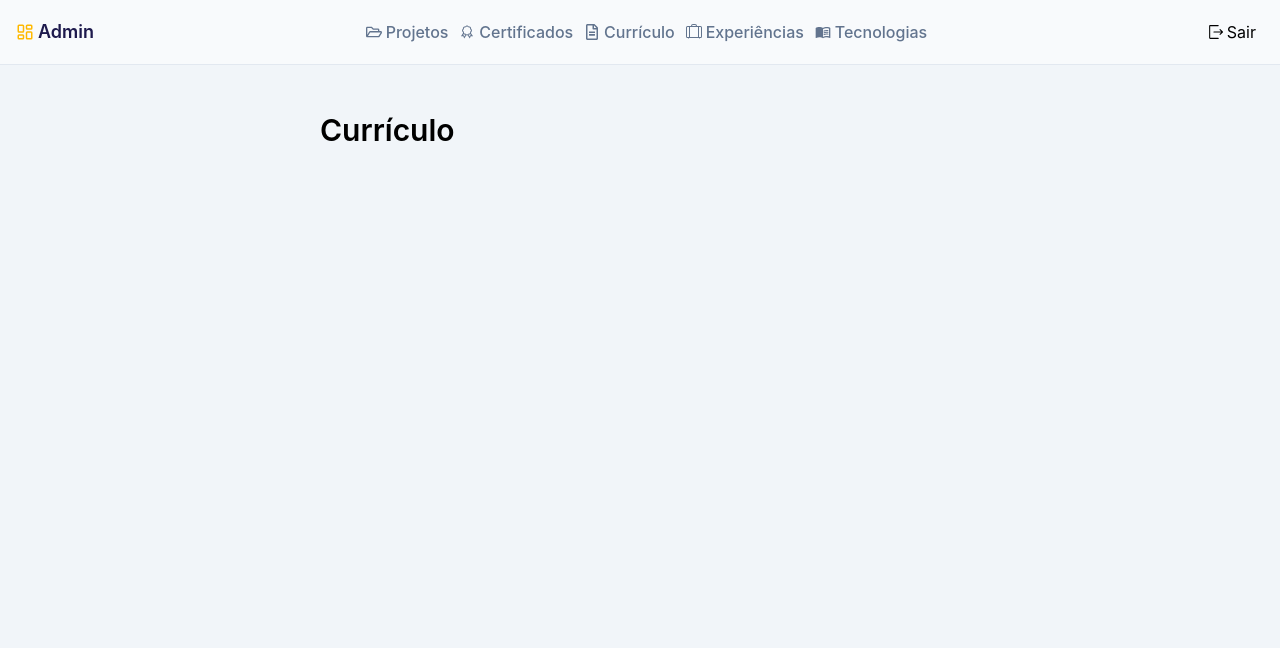
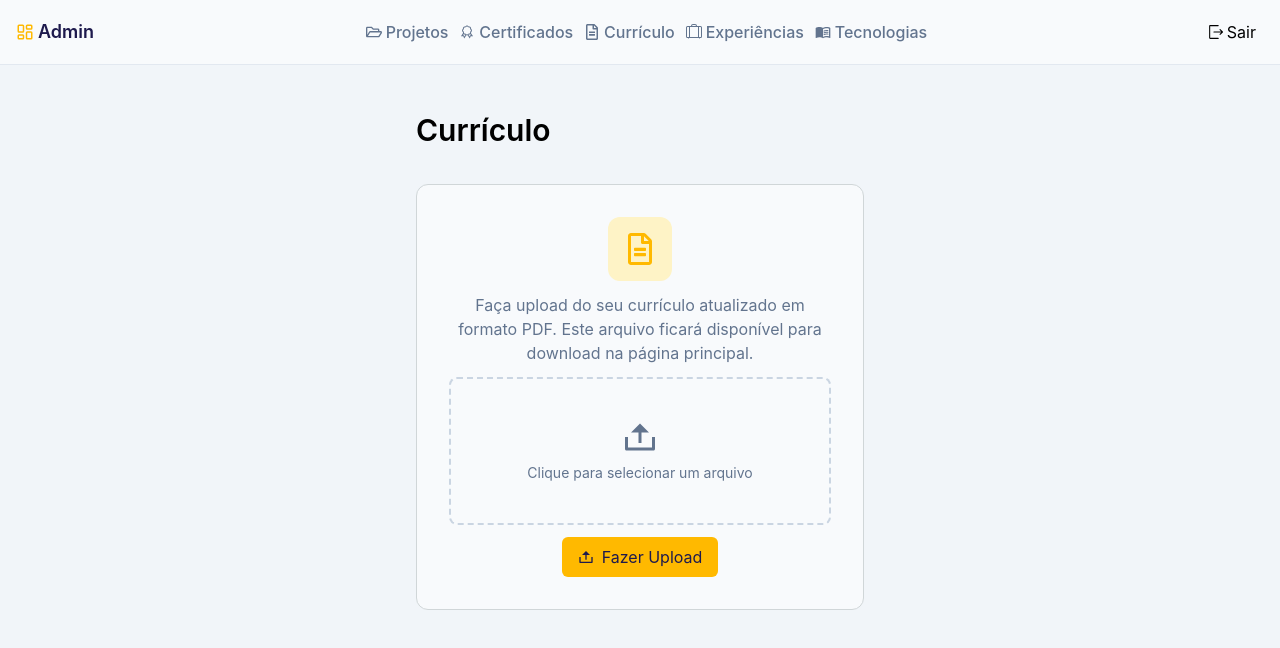
Before and after one commit to RafaelPA13/portifolio-v2, a React (Vite) app: page /admin/curriculo in a window 1280 px wide. Shown: the top 648 px of the page. Built offline with nearby package versions, Linux system fonts and the light colour scheme.

Commit message:
feat: FileDrop

```diff
--- /dev/null
+++ b/src/components/filedrop.jsx
@@ -0,0 +1,73 @@
+import { useRef, useState } from "react";
+import { RiUpload2Line } from "react-icons/ri";
+import { FaRegFileAlt } from "react-icons/fa";
+
+export default function FileDrop({
+  accept = "image/*,application/pdf",
+  onChange,
+}) {
+  const inputRef = useRef(null);
+  const [dragging, setDragging] = useState(false);
+  const [arquivo, setArquivo] = useState(null);
+
+  function handleFile(file) {
+    if (!file) return;
+    setArquivo(file);
+    onChange?.(file);
+  }
+
+  function handleInputChange(e) {
+    handleFile(e.target.files[0]);
+  }
+
+  function handleDrop(e) {
+    e.preventDefault();
+    setDragging(false);
+    handleFile(e.dataTransfer.files[0]);
+  }
+
+  function handleDragOver(e) {
+    e.preventDefault();
+    setDragging(true);
+  }
+
+  function handleDragLeave() {
+    setDragging(false);
+  }
+
+  return (
+    <div
+      onClick={() => inputRef.current.click()}
+      onDrop={handleDrop}
+      onDragOver={handleDragOver}
+      onDragLeave={handleDragLeave}
+      className={`
+        w-full flex flex-col items-center justify-center gap-3
+        py-10 px-6 rounded-lg cursor-pointer
+        border-2 border-dashed transition-colors duration-200
+        ${dragging ? "border-amber-400 bg-amber-50" : "border-slate-300 hover:border-amber-400 bg-slate-50"}
+      `}
+    >
+      <input
+        ref={inputRef}
+        type="file"
+        accept={accept}
+        className="hidden"
+        onChange={handleInputChange}
+      />
+      {arquivo ? (
+        <div className="flex flex-col items-center gap-1">
+          <p className="text-lg font-semibold text-indigo-950 flex items-center gap-2">
+            <FaRegFileAlt size={20} className="text-amber-400" />
+            {arquivo.name}
+          </p>
+        </div>
+      ) : (
+        <p className="text-sm text-slate-500 flex flex-col items-center gap-2">
+          <RiUpload2Line size={36} className="text-slate-500" />
+          Clique para selecionar um arquivo
+        </p>
+      )}
+    </div>
+  );
+}
--- a/src/pages/admin/curriculo.jsx
+++ b/src/pages/admin/curriculo.jsx
@@ -1,9 +1,25 @@
+import { FaRegFileAlt } from "react-icons/fa";
+import { RiUpload2Line } from "react-icons/ri";
+
 import Titulo from "../../components/titulo";
+import FileDrop from "../../components/filedrop";
+import Buttons from "../../components/buttons";
 
 export default function Curriculo() {
-    return (
-        <div className="w-[90%] md:w-[50%]">
-            <Titulo titulo="Currículo" admin={true} button={false} />
-        </div>
-    )
+  return (
+    <div className="w-[90%] md:w-[35%] flex flex-col gap-6">
+      <Titulo titulo="Currículo" admin={true} button={false} />
+      <form className="bg-slate-50 border border-mist-300 rounded-xl p-8 flex flex-col items-center gap-3">
+        <span className="bg-amber-100 text-amber-400 p-4 rounded-xl">
+          <FaRegFileAlt size={32} />
+        </span>
+        <p className="text-slate-500 text-center">
+          Faça upload do seu currículo atualizado em formato PDF. Este arquivo
+          ficará disponível para download na página principal.
+        </p>
+        <FileDrop accept="application/pdf" />
+        <Buttons icon={<RiUpload2Line />} text="Fazer Upload" />
+      </form>
+    </div>
+  );
 }
```
